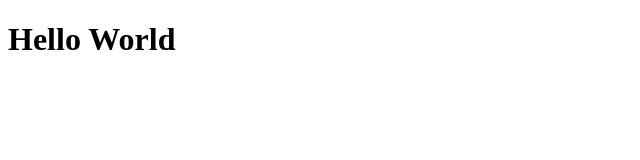
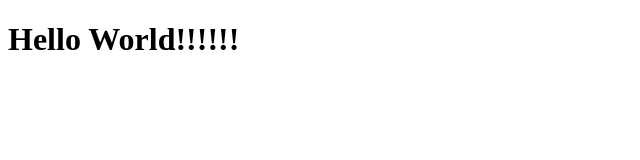
Before and after one commit to peterwilkinson/testingkcj, a plain HTML site: page index.html in a window 1280 px wide. Shown: the full height of the page, 0-640 px from the left. Drawn offline with Linux system fonts and the light colour scheme.

Commit message:
add !!!!!

```diff
--- a/index.html
+++ b/index.html
@@ -7,6 +7,6 @@
   <title>Document</title>
 </head>
 <body>
-<h1>Hello World</h1>
+<h1>Hello World!!!!!!</h1>
 </body>
 </html>
```
